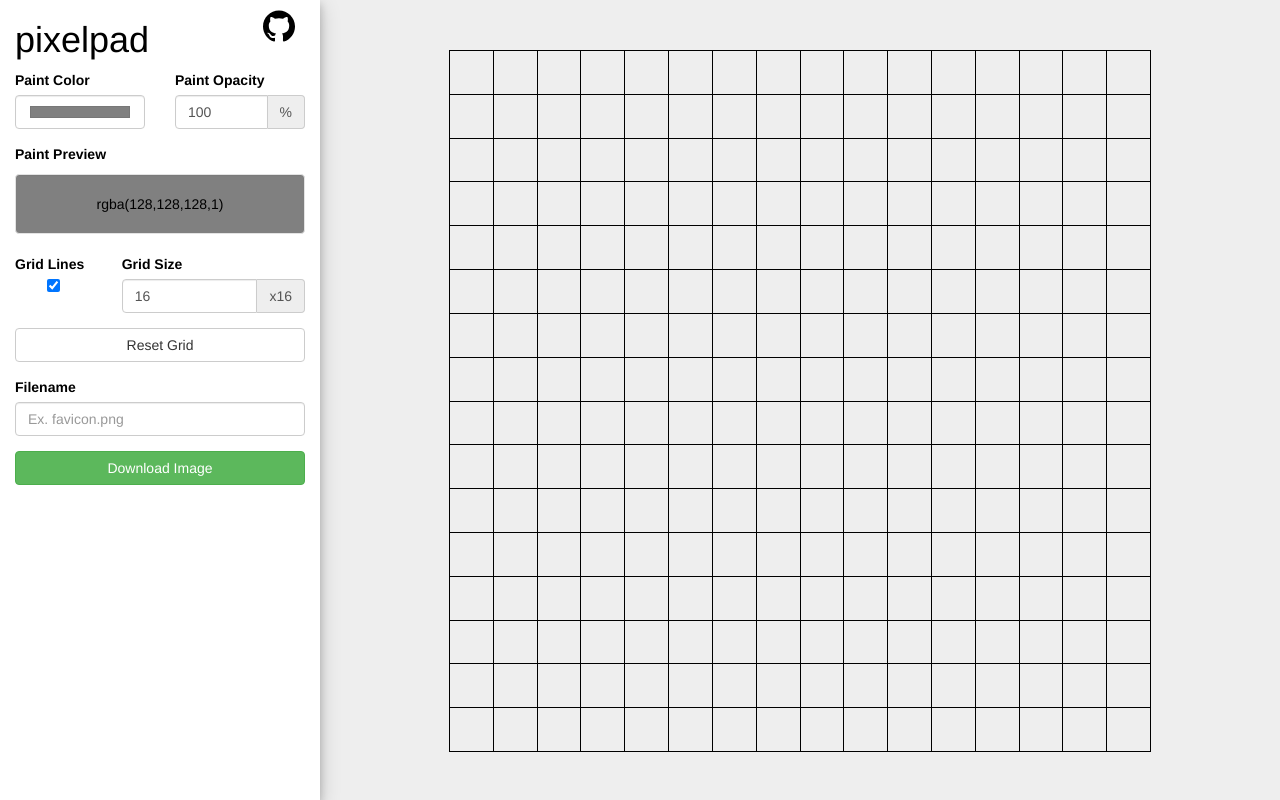
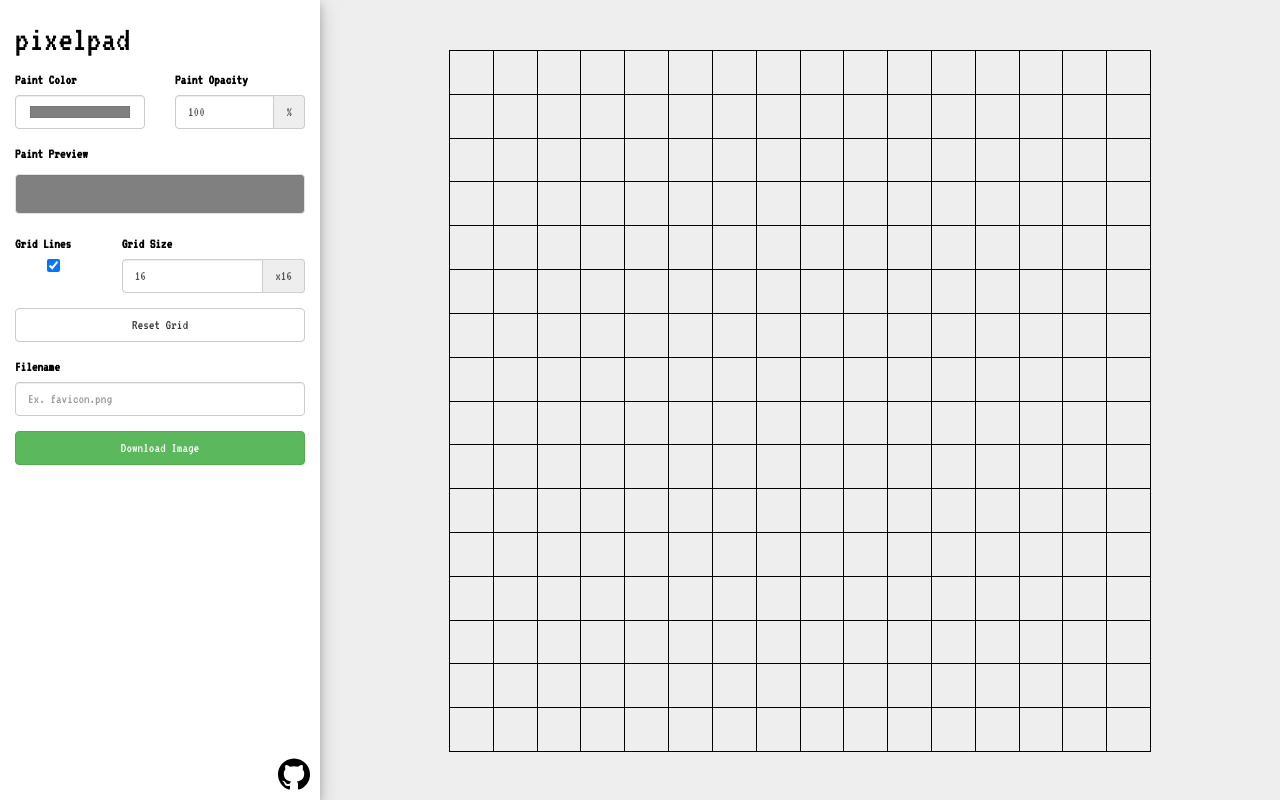
Before and after one commit to mgg9xv/jquery-sketchpad, a plain HTML site: page index.html in a window 1280 px wide. Drawn offline with nearby package versions, Linux system fonts and the light colour scheme.

Commit message:
minor changes

```diff
--- a/css/main.css
+++ b/css/main.css
@@ -1,6 +1,7 @@
 html,body {
     height: 100%;
     weight: 100%;
+    font-family: 'VT323', monospace;
 }
 
 h1 {
@@ -14,6 +15,7 @@ body {
 
 .background {
     background-color: #eeeeee;
+    font-family: 'VT323', monospace;
 }
 
 .full-height {
@@ -66,9 +68,13 @@ input[type=button] {
     margin-bottom: 10px;
 }
 
-.top-right {
+.center-child  {
+    text-align: center;
+}
+
+.bottom-right {
     right: 0;
-    top: 0;
+    bottom: 0;
     position: absolute;
 }
 
--- a/index.html
+++ b/index.html
@@ -6,9 +6,10 @@
         <link rel="icon" type="image/x-icon" href="./images/favicon.ico">
 
         <!-- CSS Dependencies -->
-        <link rel="stylesheet" type="text/css" href="./css/main.css">
-        <link rel="stylesheet" type="text/css" href="https://cdnjs.cloudflare.com/ajax/libs/normalize/5.0.0/normalize.min.css">
-        <link rel="stylesheet" type="text/css" href="http://maxcdn.bootstrapcdn.com/bootstrap/3.3.6/css/bootstrap.min.css">
+        <link href="https://fonts.googleapis.com/css?family=VT323" rel="stylesheet">
+        <link href="./css/main.css" rel="stylesheet" type="text/css">
+        <link href="https://cdnjs.cloudflare.com/ajax/libs/normalize/5.0.0/normalize.min.css" rel="stylesheet" type="text/css" >
+        <link href="http://maxcdn.bootstrapcdn.com/bootstrap/3.3.6/css/bootstrap.min.css" rel="stylesheet" type="text/css" >
 
     </head>
     <body>
@@ -18,9 +19,6 @@
                     <div class="row">
                         <div class="col-xs-12">
                             <h1>pixelpad</h1>
-                            <a class="align-right" href="https://github.com/mggwxyz/pixelpad">
-                                <img src="./images/black-github-mark.svg" width="32px">
-                            </a>
                         </div>
                     </div>
                     <div class="row form-group">
@@ -57,7 +55,7 @@
                         <div class="col-xs-8">
                             <label for="grid-size">Grid Size</label>
                             <div class="input-group">
-                                <input type="number" name="grid-size" value="16" min="1" max="64" class="form-control"
+                                <input id="grid-size-input" type="number" name="grid-size" value="16" min="1" max="64" class="form-control"
                                     aria-describedby="grid-size-addon">
                                 <span class="input-group-addon" id="grid-size-addon">x16</span>
                             </div>
@@ -65,7 +63,7 @@
                     </div>
                     <div class="form-group">
                         <div class="text-center">
-                            <input id="reset-button" type="button" value="Reset Grid" class="btn btn-default btn-block">
+                            <input id="reset-grid-button" type="button" value="Reset Grid" class="btn btn-default btn-block">
                         </div>
                     </div>
                     <form>
@@ -79,6 +77,9 @@
                             </div>
                         </div>
                     </form>
+                    <a class="bottom-right" href="https://github.com/mggwxyz/pixelpad">
+                        <img src="./images/black-github-mark.svg" width="32px">
+                    </a>
                 </div>
                 <div id="grid-panel" class="full-height col-md-9 col-sm-8 col-xs-12">
                     <table id="grid-container"></table>
--- a/js/main.js
+++ b/js/main.js
@@ -46,7 +46,10 @@ $(document).ready(function(){
         resetGrid();
     });
 
-    $('#grid-size-input').change(updatePaintPreview);
+    $('#grid-size-input').change(function updateGridSizeInput(){
+        var newSize = this.value;
+        $('#grid-size-addon').text('x' + newSize);
+    });
 
     $('#paint-color-input').change(updatePaintPreview);
     $('#paint-opacity-input').change(updatePaintPreview);
@@ -61,7 +64,6 @@ $(document).ready(function(){
             ',' + hexToB(paintColor) +
             ',' + paintOpacity / 100 + ')';
 
-        $('#paint-preview').text(state.paintRGBA);
         $('#paint-preview').css('background-color', state.paintRGBA);
     }
 
```
